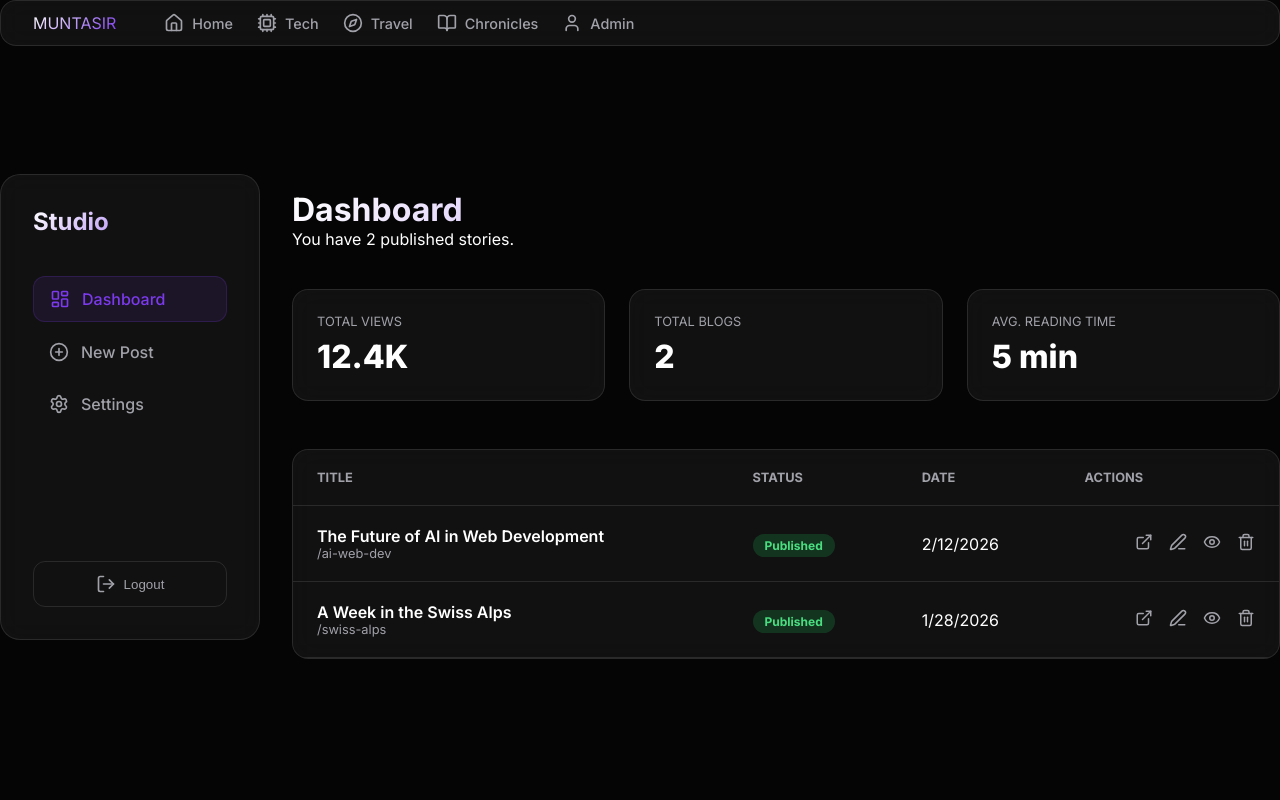
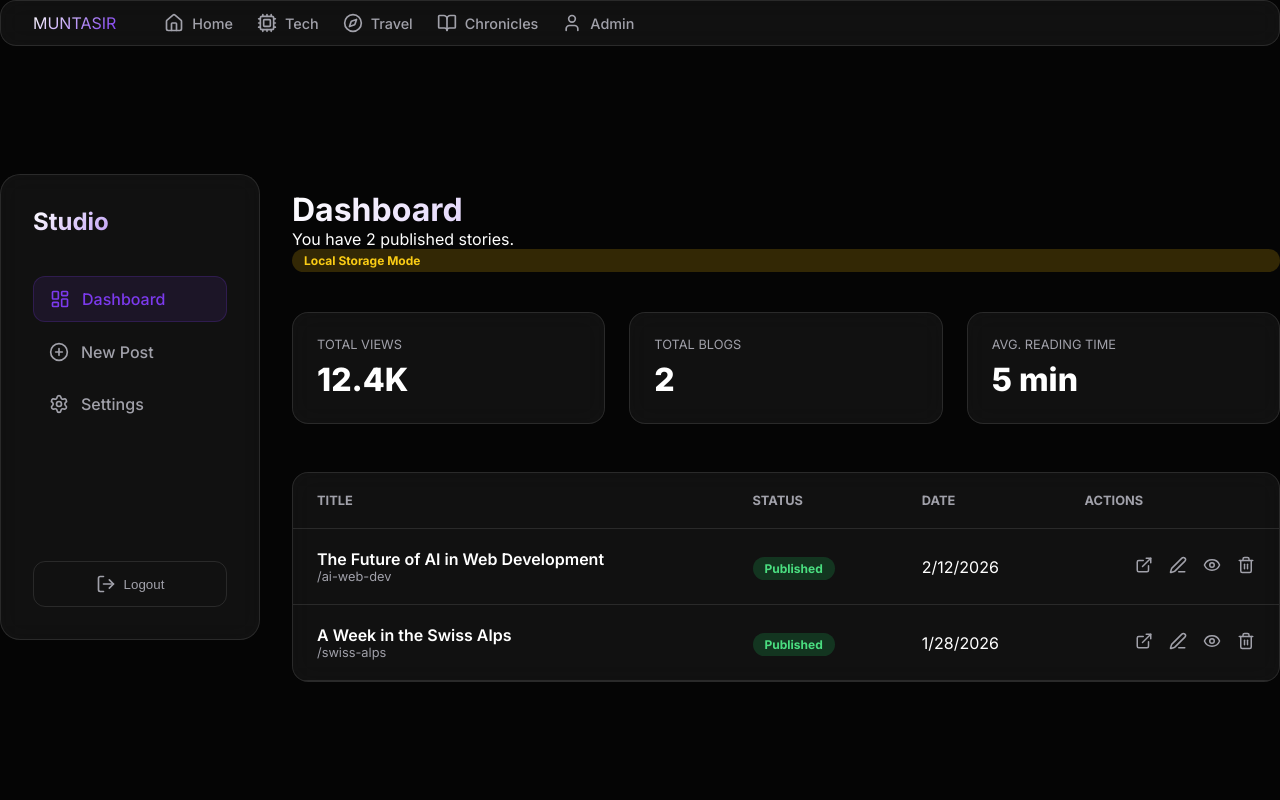
Before and after one commit to mma1166/personal-blog, a Next.js app: page /admin in a window 1280 px wide. Shown: the top 800 px of the page. Built offline with nearby package versions, Linux system fonts and the light colour scheme; no server answers; sample sign-in values are in the browser's storage.

Commit message:
UI: added connection status badge to admin dashboard

```diff
--- a/src/app/admin/page.tsx
+++ b/src/app/admin/page.tsx
@@ -25,8 +25,13 @@ export default function AdminDashboard() {
   return (
     <div className="admin-dashboard">
       <header className="dashboard-header">
-        <h1 className="gradient-text">Dashboard</h1>
-        <p className="text-muted">You have {blogs.length} published stories.</p>
+        <div>
+          <h1 className="gradient-text">Dashboard</h1>
+          <p className="text-muted">You have {blogs.length} published stories.</p>
+        </div>
+        <div className={`status-badge ${isSupabaseConfigured ? 'success' : 'warning'}`}>
+          {isSupabaseConfigured ? 'Supabase Connected' : 'Local Storage Mode'}
+        </div>
       </header>
 
       <div className="stats-grid">
@@ -151,11 +156,11 @@ export default function AdminDashboard() {
           font-size: 0.75rem;
           font-weight: 700;
         }
-        .status-badge.published {
+        .status-badge.published, .status-badge.success {
           background: rgba(34, 197, 94, 0.2);
           color: #4ade80;
         }
-        .status-badge.draft {
+        .status-badge.draft, .status-badge.warning {
           background: rgba(234, 179, 8, 0.2);
           color: #facc15;
         }
```
